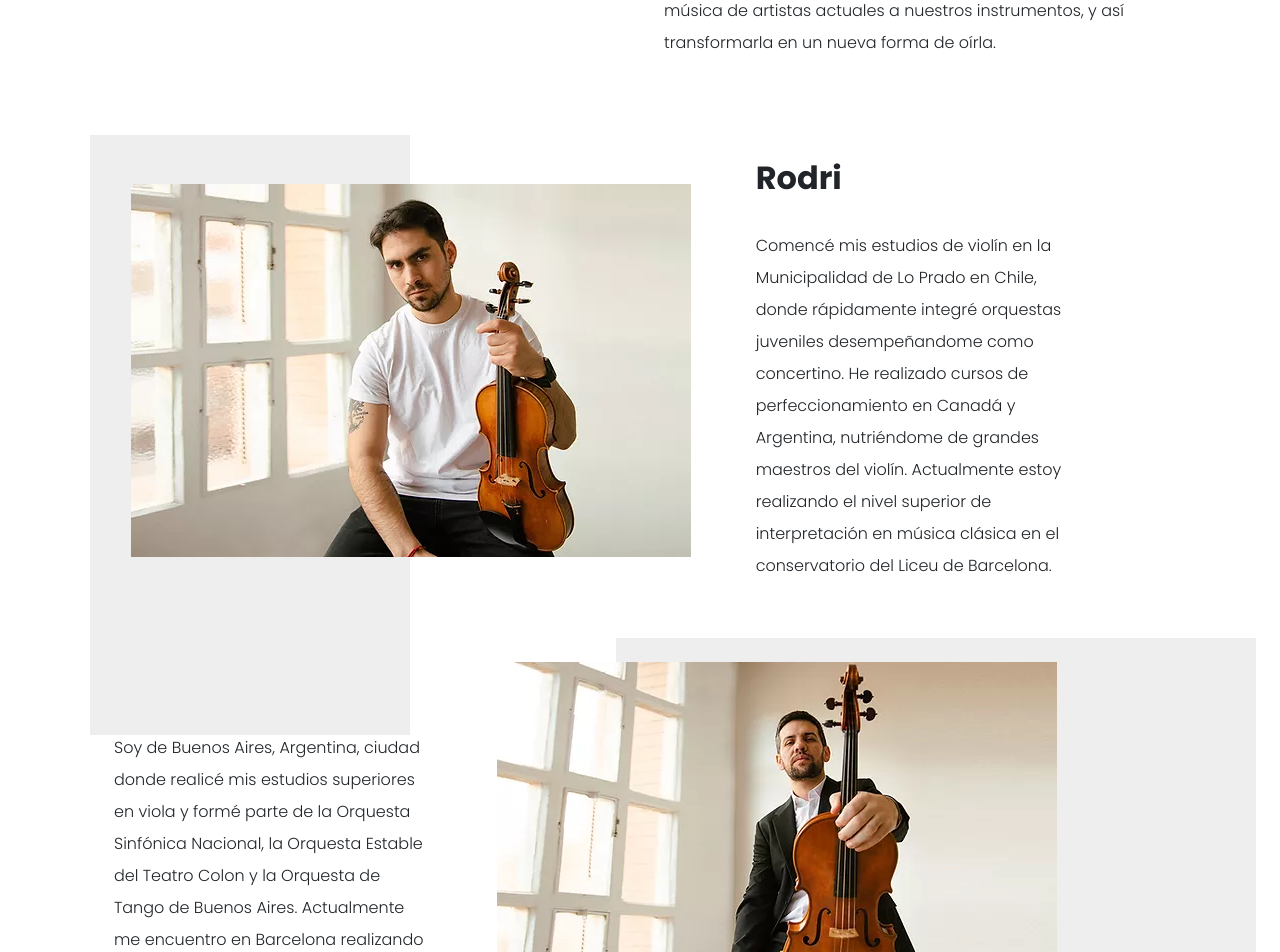
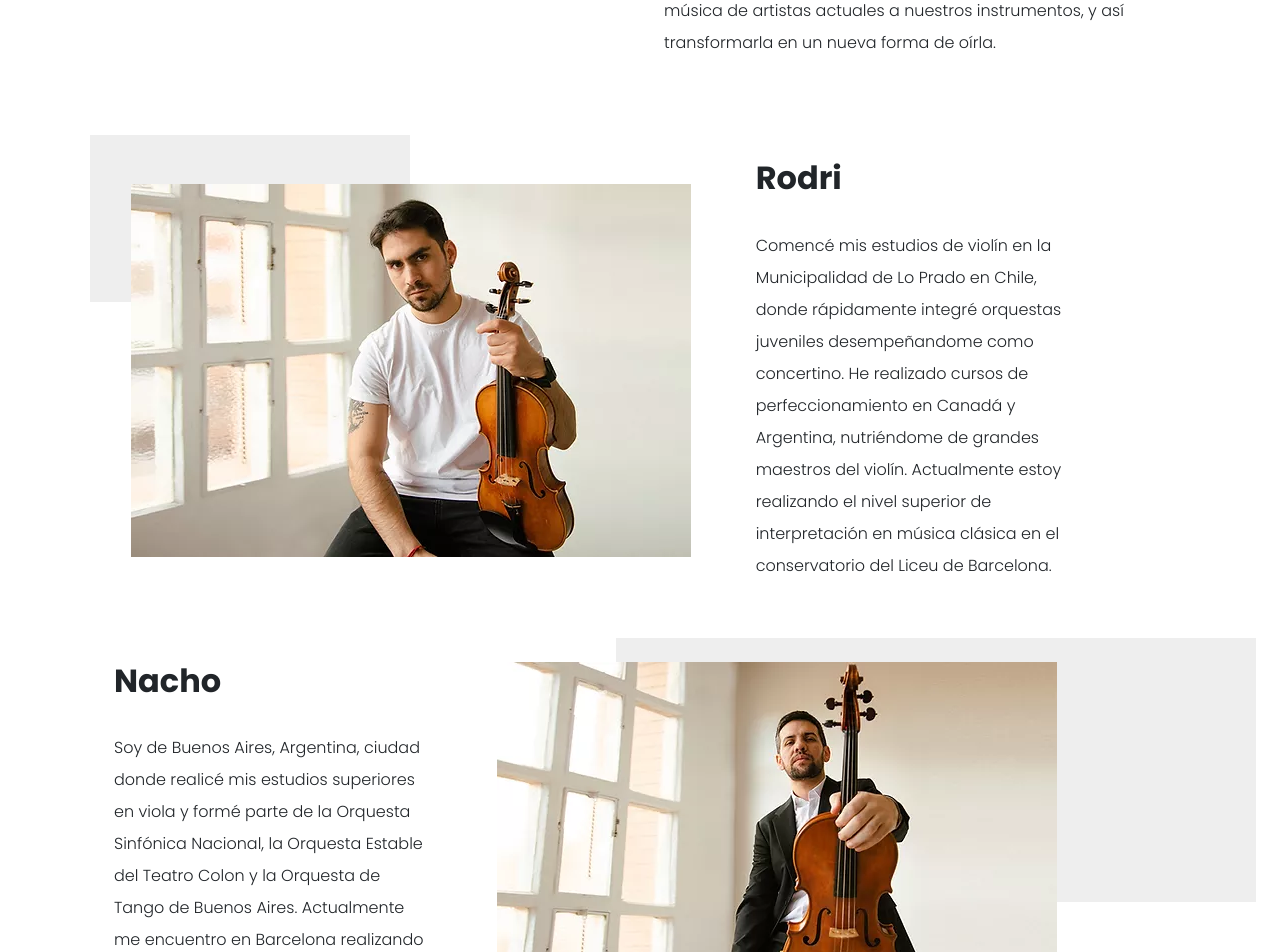
Before and after one commit to mxchristian17/duoaustral, a React (Create React App) app: page / in a window 1280 px wide. Shown: the part 1000-1952 px from the top of the page. Built offline with nearby package versions, Linux system fonts and the light colour scheme.

Commit message:
Update AboutUs.js
ratio changed for background rectangles

```diff
--- a/src/Components/AboutUs/AboutUs.js
+++ b/src/Components/AboutUs/AboutUs.js
@@ -39,7 +39,7 @@ const AboutUs = () => {
                 <h2 className="fw-bold d-none d-lg-block pb-4">Rodri</h2>
                 <p className="text-center text-lg-start">Comencé mis estudios de violín en la Municipalidad de Lo Prado en Chile, donde rápidamente integré orquestas juveniles desempeñandome como concertino. He realizado cursos de perfeccionamiento en Canadá y Argentina, nutriéndome de grandes maestros del violín. Actualmente estoy realizando el nivel superior de interpretación en música clásica en el conservatorio del Liceu de Barcelona.</p>
             </div>
-            <div className="d-none d-lg-block position-absolute h-75 w-25" style={{'zIndex' : '0', 'backgroundColor' : '#EEEEEE'}}></div>
+            <div className="d-none d-lg-block position-absolute w-25 ratio ratio-16x9" style={{'zIndex' : '0', 'backgroundColor' : '#EEEEEE'}}></div>
         </div>
 
         <div className="row p-1 m-0">
@@ -55,7 +55,7 @@ const AboutUs = () => {
             <div style={{'zIndex' : '1'}} className="col-lg-7 px-0 px-lg-4 py-lg-4 d-flex flex-wrap align-items-center justify-content-center order-first order-lg-last">
                 <img src="../Images/foto-nacho-solo.webp" alt="Nacho" className="img-fluid" style={pictureStyle} />
             </div>
-            <div className="d-none d-lg-block position-absolute end-0 w-50 me-4 ratio ratio-1x1" style={{'zIndex' : '0', 'backgroundColor' : '#EEEEEE'}}></div>
+            <div className="d-none d-lg-block position-absolute end-0 w-50 me-4 ratio ratio-21x9" style={{'zIndex' : '0', 'backgroundColor' : '#EEEEEE'}}></div>
         </div>
       </div>
     </div>;
```
